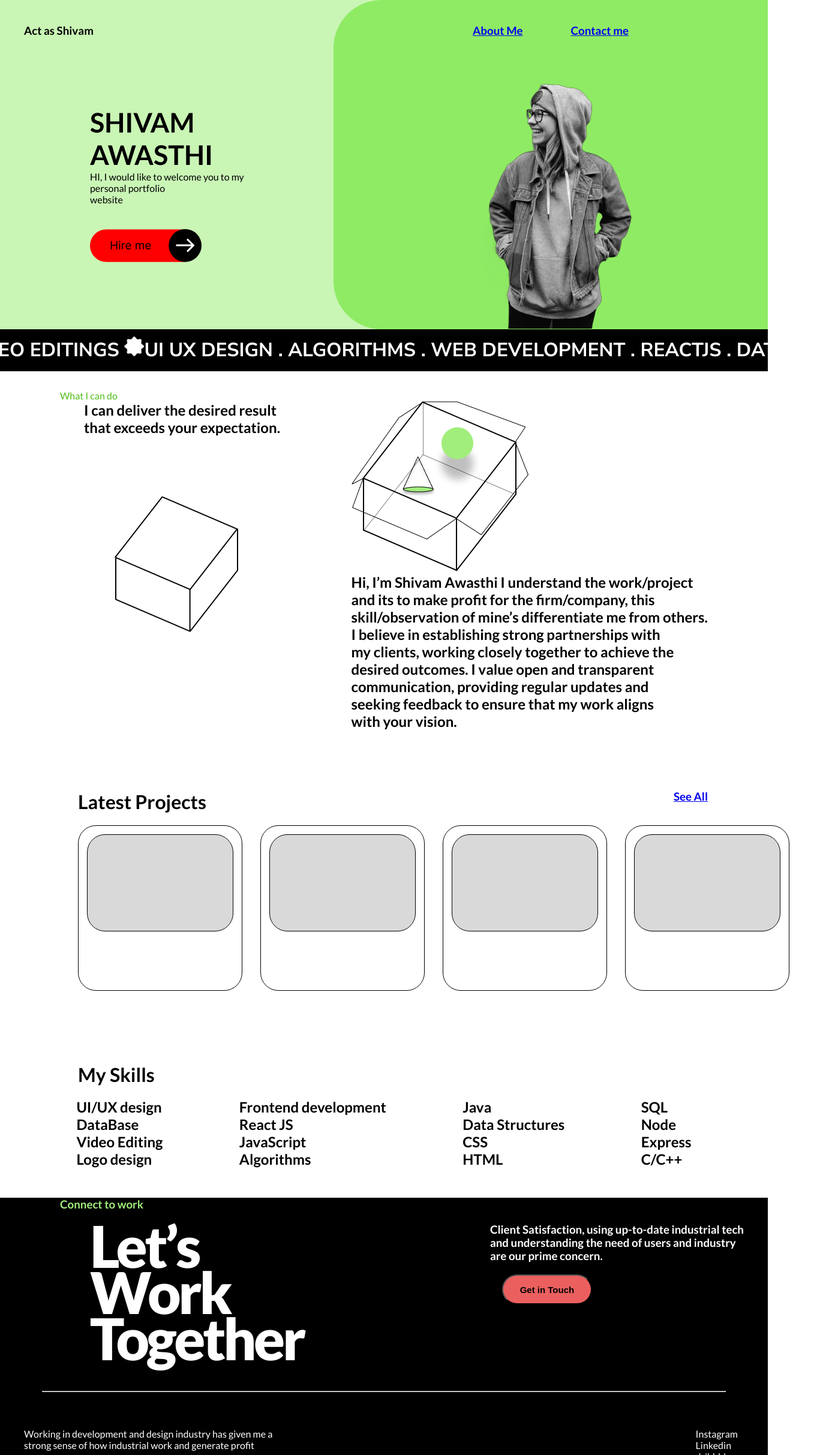
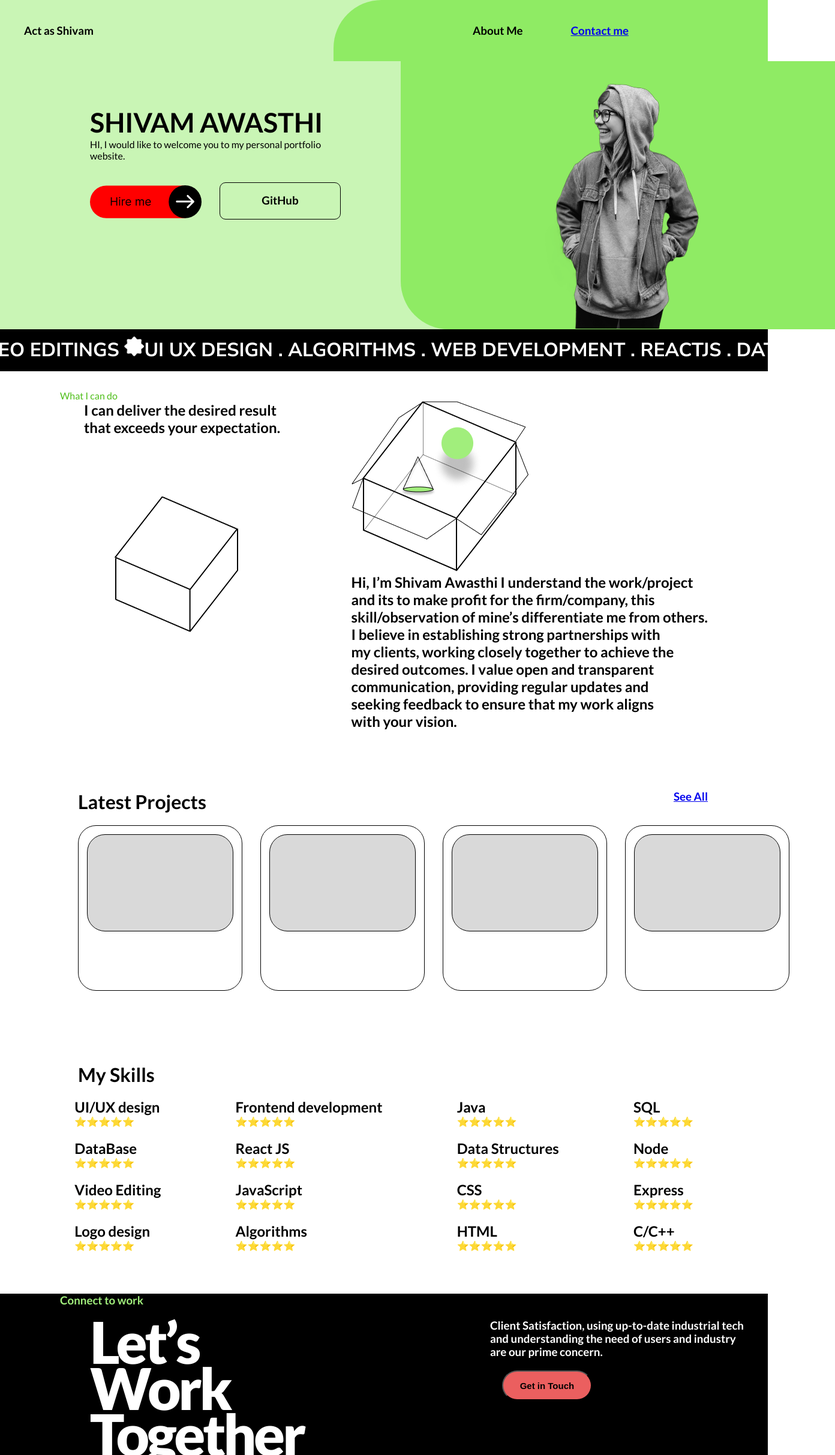
Before and after one commit to Shivam-hits/Portfolio, a React (Create React App) app in the folder frontend/: page / in a window 1280 px wide. Shown: the top 2426 px of the page at 60% size, 1392 px wide, since content can reach past the window. Built offline with nearby package versions, Linux system fonts and the light colour scheme.

Commit message:
github button

```diff
--- a/frontend/public/index.html
+++ b/frontend/public/index.html
@@ -3,8 +3,7 @@
   <head>
     <meta charset="utf-8" />
     <meta name="description" content="Web site created using create-react-app" />
-    <link rel="apple-touch-icon" href="%PUBLIC_URL%/logo192.png" />
-    <link rel="manifest" href="%PUBLIC_URL%/manifest.json" />
+
     <link rel="preconnect" href="https://fonts.googleapis.com">
     <link rel="preconnect" href="https://fonts.gstatic.com" crossorigin>
     <link href="https://fonts.googleapis.com/css2?family=Lato:ital,wght@0,300;0,400;0,700;0,900;1,400&display=swap" rel="stylesheet">
--- a/frontend/src/App.js
+++ b/frontend/src/App.js
@@ -1,8 +1,6 @@
 import React from "react"
 import { BrowserRouter , Routes , Route } from "react-router-dom"
 import Homepage from "./Pages/Homepage.jsx"
-import About from "./Pages/about.jsx"
-// import Contactme from "./Pages/contactme.jsx"
 import Project from "./Pages/project.jsx"
 function App() {
   return (
@@ -10,8 +8,6 @@ function App() {
       {/* ROUTING --> START */}
       <Routes>
         <Route path="/" element = {<Homepage/>}/>
-        <Route path="/about" element = {<About />}/>
-        {/* <Route path="/contactme" element = {<Contactme/>}/> */}
         <Route path="/project" element = {<Project />}/>
         <Route path="*" element = {<div> <h1>Error page (404 page not found)</h1> </div>}/>
       </Routes>
@@ -21,4 +17,5 @@ function App() {
     </BrowserRouter>
   );
 }
+// x
 export default App;
--- a/frontend/src/Pages/about.jsx
+++ /dev/null
@@ -1,11 +0,0 @@
-import React from 'react'
-
-function About() {
-  return (
-    <div className='About_page_container'>
-      <p>about me</p>
-    </div>
-  )
-}
-
-export default About;
--- a/frontend/src/components/header/header.css
+++ b/frontend/src/components/header/header.css
@@ -1,4 +1,17 @@
+.github{
+    height: 42px;
+    width: 200px;
+    margin: 35px 0 0 30px;
+    border-radius: 10px;
+    border: 1px solid black;
+    text-align: center;
+    padding: 18px 0 0 0;
+}
 
+.Hire{
+
+    display: flex;
+}
 .header_container{
     height: 550px;
     width: 100%;
--- a/frontend/src/components/header/header.jsx
+++ b/frontend/src/components/header/header.jsx
@@ -12,7 +12,7 @@ function Header() {
       <div className='header_navbar'>
         <h3>Act as Shivam</h3>
         <div className='header_navbar_2'>
-          <h3><Link to="/about">About Me</Link></h3>
+          <h3>About Me</h3>
           <h3><a href='#footer_contact_button'>Contact me</a></h3>
         </div>
       </div>
@@ -21,10 +21,11 @@ function Header() {
 
         <div className='intro'>
           <h1 className="name">SHIVAM AWASTHI</h1>
-          <p>HI, I would like to welcome you to my personal portfolio<br/>website</p>
+          <p>HI, I would like to welcome you to my personal portfolio<br/>website.</p>
 
           <div className='Hire'>
           <a href="mailto:shivamhits1972@gmail.com"><img src={Hire} className='hire_me_image' alt="" srcset="" /></a>
+          <h3 className='github'>GitHub</h3>
           </div>
 
         </div>
--- a/frontend/src/components/skills/skills.css
+++ b/frontend/src/components/skills/skills.css
@@ -6,3 +6,6 @@
 .skills_title{
     margin: 100px 0 0 130px;
 }
+.skills_info{
+    margin: 0 0 20px 0;
+}
--- a/frontend/src/components/skills/skills.jsx
+++ b/frontend/src/components/skills/skills.jsx
@@ -11,59 +11,75 @@ function Skills() {
         <div className='skills_list_1'>
           <div className='skills_info'>
             <h2>UI/UX design</h2>
+            <span>⭐⭐⭐⭐⭐</span>
           </div>
           <div className='skills_info'>
             <h2>DataBase</h2>
+            <span>⭐⭐⭐⭐⭐</span>
           </div>
           <div className='skills_info'>
             <h2>Video Editing</h2>
+            <span>⭐⭐⭐⭐⭐</span>
           </div>
           <div className='skills_info'>
             <h2>Logo design</h2>
+            <span>⭐⭐⭐⭐⭐</span>
           </div>
         </div>
 
         <div className='skills_list_2'>
           <div className='skills_info'>
             <h2>Frontend development</h2>
+            <span>⭐⭐⭐⭐⭐</span>
           </div>
           <div className='skills_info'>
             <h2>React JS</h2>
+            <span>⭐⭐⭐⭐⭐</span>
           </div>
           <div className='skills_info'>
             <h2>JavaScript</h2>
+            <span>⭐⭐⭐⭐⭐</span>
           </div>
           <div className='skills_info'>
             <h2>Algorithms</h2>
+            <span>⭐⭐⭐⭐⭐</span>
           </div>
         </div>
         <div className='skills_list_3'>
           <div className='skills_info'>
             <h2>Java</h2>
+            <span>⭐⭐⭐⭐⭐</span>
           </div>
           <div className='skills_info'>
             <h2>Data Structures</h2>
+            <span>⭐⭐⭐⭐⭐</span>
           </div>
           <div className='skills_info'>
             <h2>CSS</h2>
+            <span>⭐⭐⭐⭐⭐</span>
           </div>
           <div className='skills_info'>
             <h2>HTML</h2>
+            <span>⭐⭐⭐⭐⭐</span>
           </div>
 
         </div>
         <div className='skills_list_3'>
           <div className='skills_info'>
             <h2>SQL</h2>
+            <span>⭐⭐⭐⭐⭐</span>
           </div>
           <div className='skills_info'>
             <h2>Node</h2>
+            <span>⭐⭐⭐⭐⭐</span>
           </div>
           <div className='skills_info'>
             <h2>Express</h2>
+            <span>⭐⭐⭐⭐⭐</span>
           </div>
           <div className='skills_info'>
             <h2>C/C++</h2>
+            <span>⭐⭐⭐⭐⭐</span>
           </div>
 
         </div>
```
